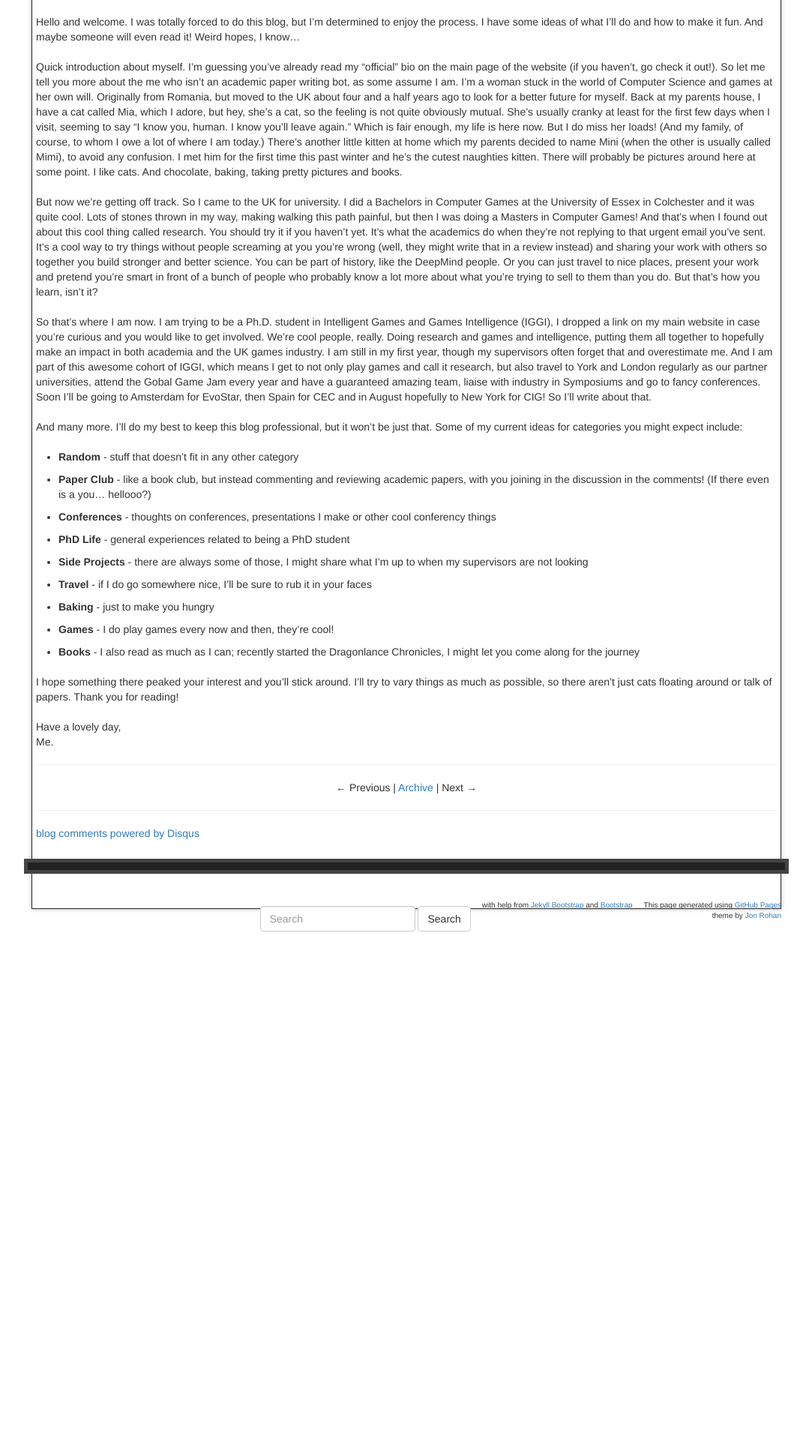
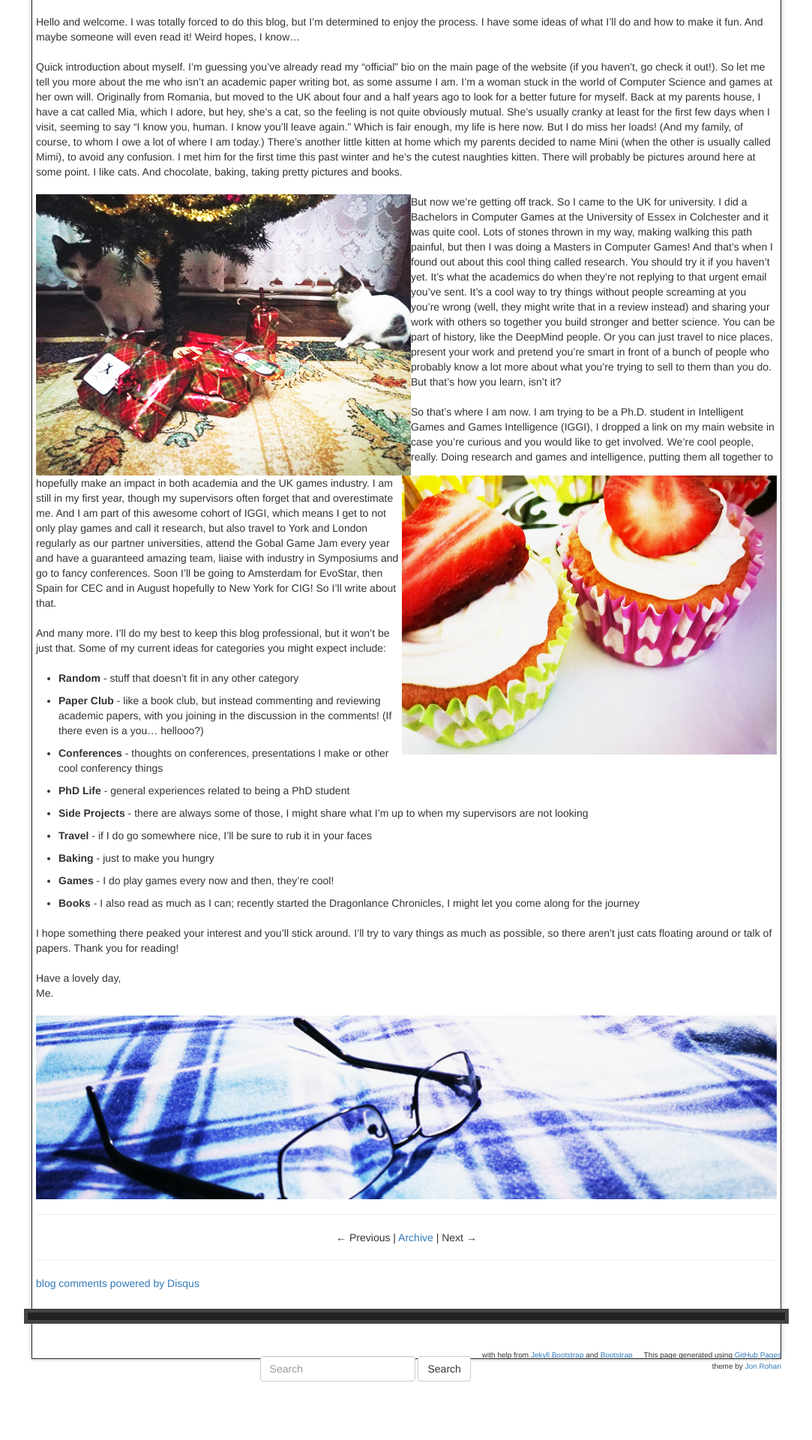
Before and after one commit to rdgain/rdgain.github.io, a Jekyll site: the page built from _posts/2017-04-09-hello-world.md, in a window 1280 px wide. Shown: the part 706-2626 px from the top of the page at 75% size, without its empty margins (98-1181 px from the left). Built offline with Jekyll 4.4.1, drawn with Linux system fonts in a browser that asks for light colours; nearby versions of some CDN libraries; library files that are not in the unit come from our copies; comment, search, counter and statistics services are not loaded; before the commit the page ends 2026 px from its top, so only the background shows below that.

Commit message:
pictures

```diff
--- a/_posts/2017-04-09-hello-world.md
+++ b/_posts/2017-04-09-hello-world.md
@@ -15,7 +15,11 @@ Hello and welcome. I was totally forced to do this blog, but I'm determined to e
 
 Quick introduction about myself. I'm guessing you've already read my "official" bio on the main page of the website (if you haven't, go check it out!). So let me tell you more about the me who isn't an academic paper writing bot, as some assume I am. I'm a woman stuck in the world of Computer Science and games at her own will. Originally from Romania, but moved to the UK about four and a half years ago to look for a better future for myself. Back at my parents house, I have a cat called Mia, which I adore, but hey, she's a cat, so the feeling is not quite obviously mutual. She's usually cranky at least for the first few days when I visit, seeming to say "I know you, human. I know you'll leave again." Which is fair enough, my life is here now. But I do miss her loads! (And my family, of course, to whom I owe a lot of where I am today.) There's another little kitten at home which my parents decided to name Mini (when the other is usually called Mimi), to avoid any confusion. I met him for the first time this past winter and he's the cutest naughties kitten. There will probably be pictures around here at some point. I like cats. And chocolate, baking, taking pretty pictures and books.
 
+<img style="float:left" src="{{ site.url }}/assets/images/post1/cats.png" />
+
 But now we're getting off track. So I came to the UK for university. I did a Bachelors in Computer Games at the University of Essex in Colchester and it was quite cool. Lots of stones thrown in my way, making walking this path painful, but then I was doing a Masters in Computer Games! And that's when I found out about this cool thing called research. You should try it if you haven't yet. It's what the academics do when they're not replying to that urgent email you've sent. It's a cool way to try things without people screaming at you you're wrong (well, they might write that in a review instead) and sharing your work with others so together you build stronger and better science. You can be part of history, like the DeepMind people. Or you can just travel to nice places, present your work and pretend you're smart in front of a bunch of people who probably know a lot more about what you're trying to sell to them than you do. But that's how you learn, isn't it?
+
+<img style="float:right" src="{{ site.url }}/assets/images/post1/cupcakes.png" />
 
 So that's where I am now. I am trying to be a Ph.D. student in Intelligent Games and Games Intelligence (IGGI), I dropped a link on my main website in case you're curious and you would like to get involved. We're cool people, really. Doing research and games and intelligence, putting them all together to hopefully make an impact in both academia and the UK games industry. I am still in my first year, though my supervisors often forget that and overestimate me. And I am part of this awesome cohort of IGGI, which means I get to not only play games and call it research, but also travel to York and London regularly as our partner universities, attend the Gobal Game Jam every year and have a guaranteed amazing team, liaise with industry in Symposiums and go to fancy conferences. Soon I'll be going to Amsterdam for EvoStar, then Spain for CEC and in August hopefully to New York for CIG! So I'll write about that.
 
@@ -36,3 +40,5 @@ I hope something there peaked your interest and you'll stick around. I'll try to
 
 Have a lovely day, <br/>
 Me.
+
+<img style="width:100%" src="{{ site.url }}/assets/images/post1/glasses.png" />
```
Also changed, not shown: assets/images/post1/cats.png (added), assets/images/post1/cupcakes.png (added), assets/images/post1/glasses.png (added).
